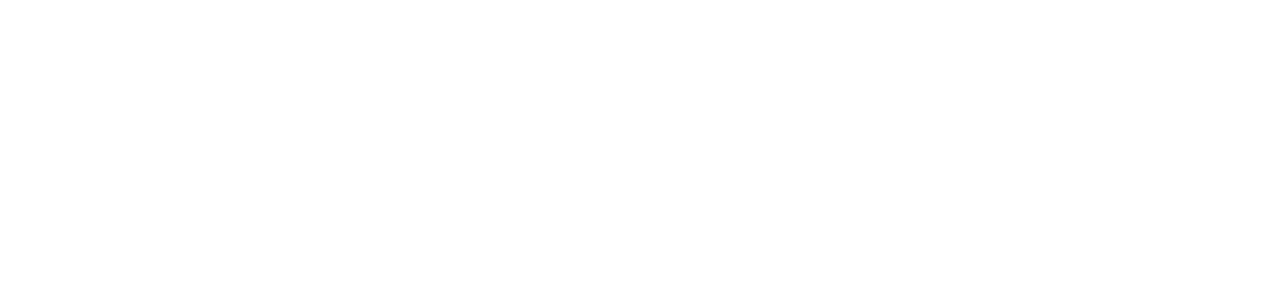
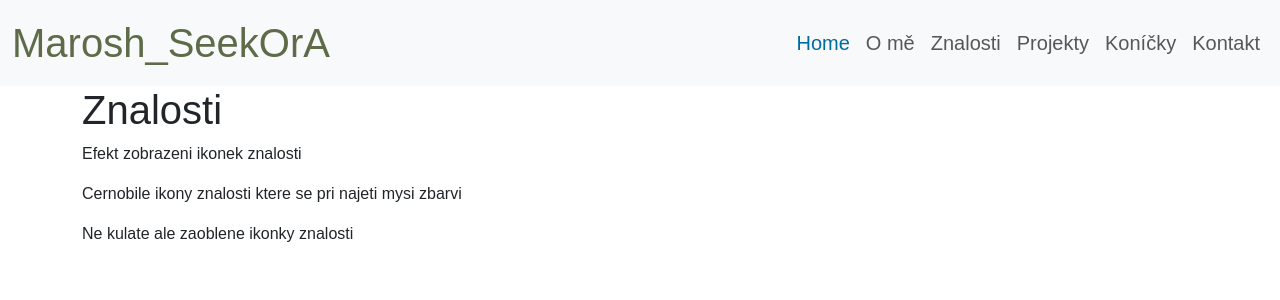
Before and after one commit to sykoramaros/portfolio, a React (Create React App) app: page /skills in a window 1280 px wide. Before the commit this address had no page. Shown: the top 300 px of the page. Built offline with nearby package versions, Linux system fonts and the light colour scheme.

Commit message:
Nazvy slozek Pages a zavislosti prejmenovane do anglictiny

```diff
--- a/src/App.js
+++ b/src/App.js
@@ -5,10 +5,10 @@
 import Layout from "../src/Components/Layout/Layout"
 import Home from "../src/Pages/Home/Home"
 import O_me from "../src/Pages/O_me/O_me"
-import Znalosti from "../src/Pages/Znalosti/Znalosti"
-import Projekty from "../src/Pages/Projekty/Projekty"
-import Konicky from "../src/Pages/Konicky/Konicky"
-import Kontakt from "../src/Pages/Kontakt/Kontakt"
+import Skills from "../src/Pages/Skills/Skills"
+import Projects from "../src/Pages/Projects/Projects"
+import Hobbies from "../src/Pages/Hobbies/Hobbies"
+import Contact from "../src/Pages/Contact/Contact"
 
 const App = () => {
   return (
@@ -17,10 +17,10 @@
         <Route path="/" element={<Layout />}>
           <Route index element={<Home />} />
           <Route path="/o_me" element={<O_me />} />
-          <Route path="/znalosti" element={<Znalosti />} />
-          <Route path="/projekty" element={<Projekty />} />
-          <Route path="/konicky" element={<Konicky />} />
-          <Route path="/kontakt" element={<Kontakt />} />
+          <Route path="/skills" element={<Skills />} />
+          <Route path="/projects" element={<Projects />} />
+          <Route path="/hobbies" element={<Hobbies />} />
+          <Route path="/contact" element={<Contact />} />
         </Route>
       </Routes>
     </BrowserRouter>
--- a/src/Pages/Kontakt/Kontakt.js
+++ b/src/Pages/Contact/Contact.js
@@ -1,6 +1,6 @@
 import React from "react";
 
-const Kontakt = () => {
+const Contact = () => {
   return (
     <div>
       <h1>Kontakt</h1>
@@ -8,4 +8,4 @@
   );
 };
 
-export default Kontakt;
+export default Contact;
--- /dev/null
+++ b/src/Pages/Hobbies/Hobbies.js
@@ -0,0 +1,12 @@
+import React from "react"
+
+const Hobbies = () => {
+  return (
+    <div>
+      <h1>Konicky</h1>
+      <p>Efekt zobrazeni obrazku konicku s odkazem na Happy Mandolin</p>
+    </div>
+  )
+}
+
+export default Hobbies
--- a/src/Pages/Konicky/Konicky.js
+++ /dev/null
@@ -1,11 +0,0 @@
-import React from "react";
-
-const Konicky = () => {
-  return (
-    <div>
-      <h1>Konicky</h1>
-    </div>
-  );
-};
-
-export default Konicky;
--- /dev/null
+++ b/src/Pages/Projects/Projects.js
@@ -0,0 +1,12 @@
+import React from "react"
+
+const Projects = () => {
+  return (
+    <div>
+      <h1>Projekty</h1>
+      <p>Efekt roztrizeni projektu podle backendu, databazi a frontendu</p>
+    </div>
+  )
+}
+
+export default Projects
--- a/src/Pages/Projekty/Projekty.js
+++ /dev/null
@@ -1,11 +0,0 @@
-import React from "react"
-
-const Projekty = () => {
-  return (
-    <div>
-      <h1>Projekty</h1>
-    </div>
-  )
-}
-
-export default Projekty
--- /dev/null
+++ b/src/Pages/Skills/Skills.js
@@ -0,0 +1,16 @@
+import React from "react"
+
+const Skills = () => {
+  return (
+    <div>
+      <div className="container">
+        <h1>Znalosti</h1>
+        <p>Efekt zobrazeni ikonek znalosti</p>
+        <p>Cernobile ikony znalosti ktere se pri najeti mysi zbarvi</p>
+        <p>Ne kulate ale zaoblene ikonky znalosti</p>
+      </div>
+    </div>
+  )
+}
+
+export default Skills
--- a/src/Pages/Znalosti/Znalosti.js
+++ /dev/null
@@ -1,11 +0,0 @@
-import React from "react"
-
-const Znalosti = () => {
-  return (
-    <div>
-      <h1>Znalosti</h1>
-    </div>
-  )
-}
-
-export default Znalosti
```
